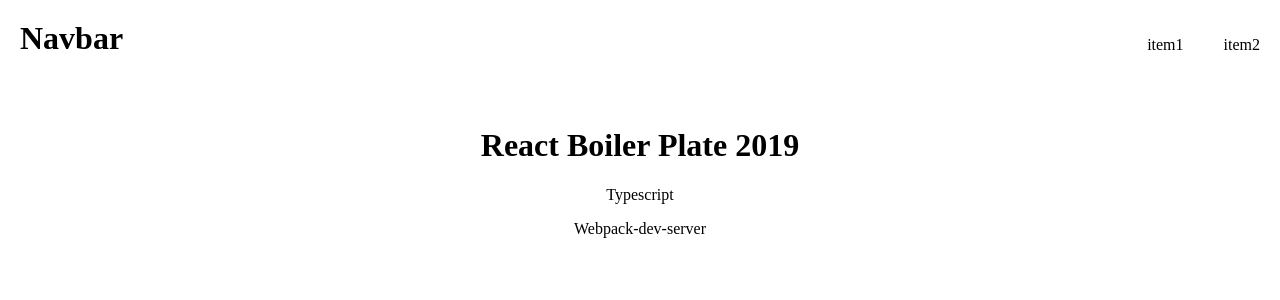
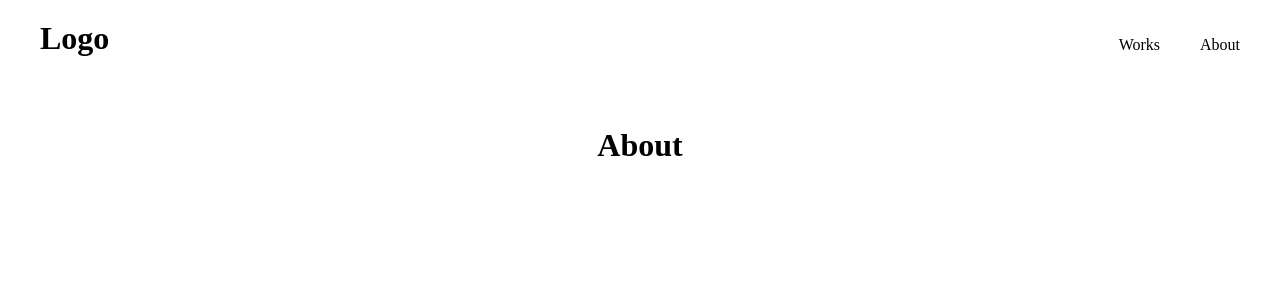
Before and after one commit to whitzhu/react-simple-boilerplate-typescript, a React app: page /about in a window 1280 px wide. Shown: the top 300 px of the page. Built offline with nearby package versions, Linux system fonts and the light colour scheme.

Commit message:
added works and about route

```diff
--- a/package.json
+++ b/package.json
@@ -28,6 +28,7 @@
     "css-loader": "^3.1.0",
     "html-loader": "^0.5.5",
     "html-webpack-plugin": "^3.2.0",
+    "react-router-dom": "^5.0.1",
     "source-map-loader": "^0.2.4",
     "style-loader": "^0.23.1",
     "ts-loader": "^6.0.4",
--- /dev/null
+++ b/src/components/AboutPage/AboutPage.tsx
@@ -0,0 +1,10 @@
+import React from "react";
+import "./AboutPage.css";
+
+const AboutPage = () => (
+  <div className="about-page page-container">
+    <h1>About</h1>
+  </div>
+);
+
+export default AboutPage;
--- /dev/null
+++ b/src/components/AboutPage/aboutPage.css
@@ -0,0 +1,3 @@
+.about-page {
+  text-align: center;
+}
--- a/src/components/App/App.tsx
+++ b/src/components/App/App.tsx
@@ -1,6 +1,6 @@
 import React, { Component } from "react";
 import Navbar from "../Navbar/Navbar.tsx";
-import Homepage from "../Homepage/Homepage.tsx";
+import AppRouter from "../AppRouter/AppRouter.tsx";
 
 import "../../styles/global-styles.css";
 
@@ -8,8 +8,7 @@ export default class App extends Component {
   render() {
     return (
       <div>
-        <Navbar />
-        <Homepage />
+        <AppRouter />
       </div>
     );
   }
--- /dev/null
+++ b/src/components/AppRouter/AppRouter.tsx
@@ -0,0 +1,17 @@
+import React from "react";
+import WorksPage from "../WorksPage/WorksPage.tsx";
+import AboutPage from "../AboutPage/AboutPage.tsx";
+import Navbar from "../Navbar/Navbar.tsx";
+import Homepage from "../Homepage/Homepage.tsx";
+import { BrowserRouter as Router, Route } from "react-router-dom";
+
+const AppRouter = () => (
+  <Router>
+    <Navbar />
+    <Route path="/" exact component={Homepage} />
+    <Route path="/works/" component={WorksPage} />
+    <Route path="/about/" component={AboutPage} />
+  </Router>
+);
+
+export default AppRouter;
--- a/src/components/Navbar/Navbar.tsx
+++ b/src/components/Navbar/Navbar.tsx
@@ -1,12 +1,25 @@
 import React from "react";
+import { Link } from "react-router-dom";
 import "./navbar.css";
 
 const Navbar = () => (
   <nav className="navbar">
-    <div className="navbar-logo">Navbar</div>
+    <div>
+      <Link to="/" className="navbar-item navbar-logo">
+        Logo
+      </Link>
+    </div>
     <li className="navbar-list">
-      <ul className="navbar-item">item1</ul>
-      <ul className="navbar-item">item2</ul>
+      <ul>
+        <Link to="/works/" className="navbar-item">
+          Works
+        </Link>
+      </ul>
+      <ul>
+        <Link to="/about/" className="navbar-item">
+          About
+        </Link>
+      </ul>
     </li>
   </nav>
 );
--- a/src/components/Navbar/navbar.css
+++ b/src/components/Navbar/navbar.css
@@ -1,5 +1,5 @@
 .navbar {
-  padding: 20px;
+  padding: 20px 40px;
   display: flex;
   flex-direction: row nowrap;
   justify-content: space-between;
@@ -13,4 +13,11 @@
 .navbar-list {
   display: flex;
   flex-flow: row nowrap;
+  text-decoration: none;
+  color: inherit;
 }
+
+.navbar-item {
+  text-decoration: none;
+  color: inherit;
+}
--- /dev/null
+++ b/src/components/WorksPage/WorksPage.tsx
@@ -0,0 +1,10 @@
+import React from "react";
+import "./worksPage.css";
+
+const WorksPage = () => (
+  <div className="works-page page-container">
+    <h1>Works</h1>
+  </div>
+);
+
+export default WorksPage;
--- /dev/null
+++ b/src/components/WorksPage/worksPage.css
@@ -0,0 +1,3 @@
+.works-page {
+  text-align: center;
+}
```
Also changed, not shown: src/components/Layout/Layout.tsx (added), 1 other file (tests, documents, lock files or other folders).
